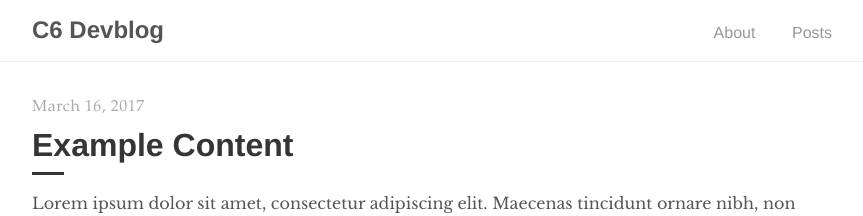
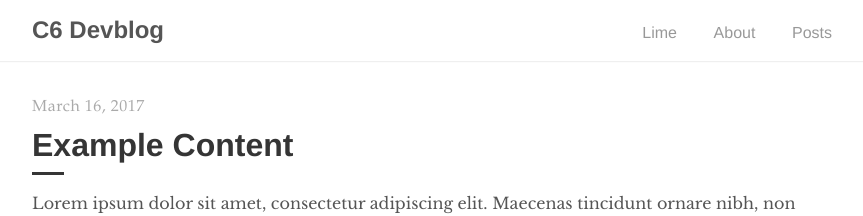
Before and after one commit to C6H8O7/c6h8o7.github.io, a Jekyll site: the page built from index.html, in a window 1280 px wide. Shown: the top 216 px of the page, without its empty margins (208-1071 px from the left). Built offline with Jekyll 4.4.1, drawn with Linux system fonts in a browser that asks for light colours; the list of posts is cut into pages by our own code.

Commit message:
linked lime

```diff
--- a/_layouts/default.html
+++ b/_layouts/default.html
@@ -10,6 +10,7 @@
           <h2 class="nav-title">{{ site.title }}</h2>
         </a>
         <ul>
+          <li><a href="{{ '/lime/main.html' | prepend: site.baseurl }}">Lime</a></li>
           <li><a href="{{ '/about' | prepend: site.baseurl }}">About</a></li>
           <li><a href="{{ site.baseurl }}/">Posts</a></li>
         </ul>
```
Also changed, not shown: lime/main.html (renamed from main.html), lime/main.js (renamed from main.js), 4 other files.
